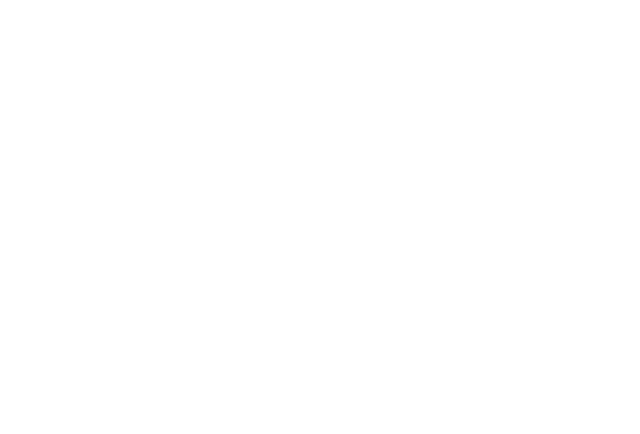
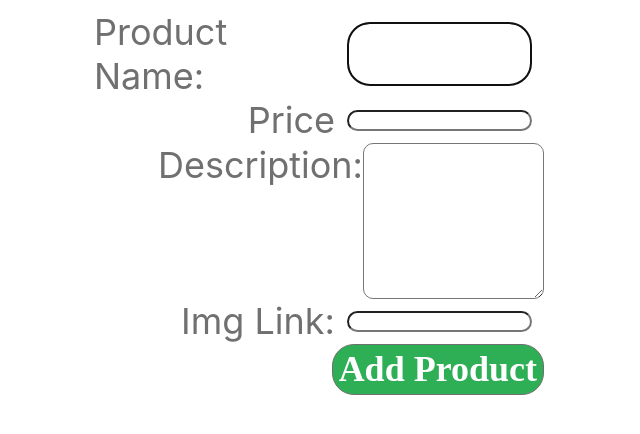
Before and after one commit to akildunne/p3-grocery-store, a React (Create React App) app in the folder client/: page /products/edit/1 in a window 1280 px wide. Shown: the top 434 px of the page, without its empty margins (321-961 px from the left). Built offline with nearby package versions, Linux system fonts and the light colour scheme; no server answers.

Commit message:
Edits made to ProductDetail/Edit

```diff
--- a/client/src/App.jsx
+++ b/client/src/App.jsx
@@ -3,7 +3,7 @@
 import Home from './screens/Home'
 import Products from './screens/Products'
 import ProductCreate from './screens/ProductCreate'
-// import ProductEdit from './screens/ProductEdit'
+import ProductEdit from './screens/ProductEdit'
 import ProductDetail from './screens/ProductDetail'
 import { Route, Switch } from 'react-router-dom'
 
@@ -15,7 +15,7 @@
         <Route exact path="/" component={Home} />
         <Route exact path="/products" component={Products} />
         <Route exact path="/add" component={ProductCreate} />
-        {/* <Route exact path="/products/:id/edit" component={ProductEdit} /> */}
+         <Route exact path="/products/edit/:id" component={ProductEdit} />
         <Route exact path="/products/:id" component={ProductDetail} />
       </Switch>
     </div>
--- a/client/src/screens/ProductDetail.jsx
+++ b/client/src/screens/ProductDetail.jsx
@@ -31,7 +31,7 @@
           <div className="price">{`${product.price}`}</div>
           <div className="description">{product.description}</div>
           <div className="button-container">
-                        <button className="edit-button"><Link className="edit-link" to={`/products/${product._id}/edit`}>Edit</Link></button>
+                        <button className="edit-button"><Link className="edit-link" to={`/products/edit/${product.id}`}>Edit</Link></button>
                         <button className="delete-button" onClick={() => deleteProduct(product._id)}>Delete</button>
                     </div>
         </div>
--- a/client/src/screens/ProductEdit.jsx
+++ b/client/src/screens/ProductEdit.jsx
@@ -0,0 +1,137 @@
+import React, { useState, useEffect } from "react";
+import { useParams, Redirect } from "react-router-dom";
+// import Layout from '../../components/shared/Layout/Layout'
+import { getProduct, updateProduct } from "../services/products";
+import styled from "styled-components";
+
+const DetailContainer = styled.div`
+  display: flex;
+  justify-content: center;
+  padding: 10px;
+`;
+const Form = styled.form`
+  display: flex;
+  flex-direction: column;
+  width: 450px;
+  align-items: flex-end;
+`;
+const InputContainer = styled.input`
+  display: flex;
+  justify-content: space-evenly;
+  margin: 12px;
+  border-radius: 10%
+  border: 1px solid #707070;
+  border-radius: 22px;
+`;
+
+const LabelContainer = styled.label`
+  color: #707070;
+  font-size: 36px;
+  text-align: left;
+`;
+const Button = styled.button`
+  background-color: #2eaf56;
+  text-align: center;
+  font: normal normal bold 36px/47px Futura;
+  letter-spacing: 0px;
+  color: #ffffff;
+  border: 1px solid #707070;
+  border-radius: 22px;
+`;
+const Wrapper = styled.div`
+  display: flex;
+  border-radius: 10%
+  border: 1px solid #707070;
+  border-radius: 22px;
+
+`;
+
+const TextArea = styled.textarea`
+  border-radius: 10px;
+`;
+
+const ProductEdit = (props) => {
+  const [product, setProduct] = useState({
+    product: "",
+    imgURL: "",
+    description: "",
+    price: "",
+  });
+
+  const [isUpdated, setUpdated] = useState(false);
+  let { id } = useParams();
+
+  useEffect(() => {
+    const fetchProduct = async () => {
+      const product = await getProduct(id);
+      setProduct(product);
+    };
+    fetchProduct();
+  }, [id]);
+
+  const handleChange = (event) => {
+    const { name, value } = event.target;
+    setProduct({
+      ...product,
+      [name]: value,
+    });
+  };
+
+  const handleSubmit = async (event) => {
+    event.preventDefault();
+    let { id } = props.match.params;
+    const updated = await updateProduct(id, product);
+    setUpdated(updated);
+  };
+  return (
+    <DetailContainer>
+      <Form onSubmit={handleSubmit}>
+        <Wrapper>
+          <LabelContainer>Product Name:</LabelContainer>
+          <InputContainer
+            type="text"
+            value={product.product}
+            name="product"
+            required
+            autoFocus
+            onChange={handleChange}
+          />
+        </Wrapper>
+        <Wrapper>
+          <LabelContainer>Price</LabelContainer>
+          <InputContainer
+            type="text"
+            value={product.price}
+            name="price"
+            required
+            onChange={handleChange}
+          />
+        </Wrapper>
+        <Wrapper>
+          <LabelContainer>Description:</LabelContainer>
+          <TextArea
+            rows={10}
+            columns={20}
+            value={product.description}
+            name="description"
+            required
+            onChange={handleChange}
+          />
+        </Wrapper>
+        <Wrapper>
+          <LabelContainer>Img Link:</LabelContainer>
+          <InputContainer
+            type="text"
+            value={product.imgUrl}
+            name="imgURL"
+            required
+            onChange={handleChange}
+          />
+        </Wrapper>
+        <Button>Add Product</Button>
+      </Form>
+    </DetailContainer>
+  );
+};
+
+export default ProductEdit;
```
Also changed, not shown: 1 other file (tests, documents, lock files or other folders).
